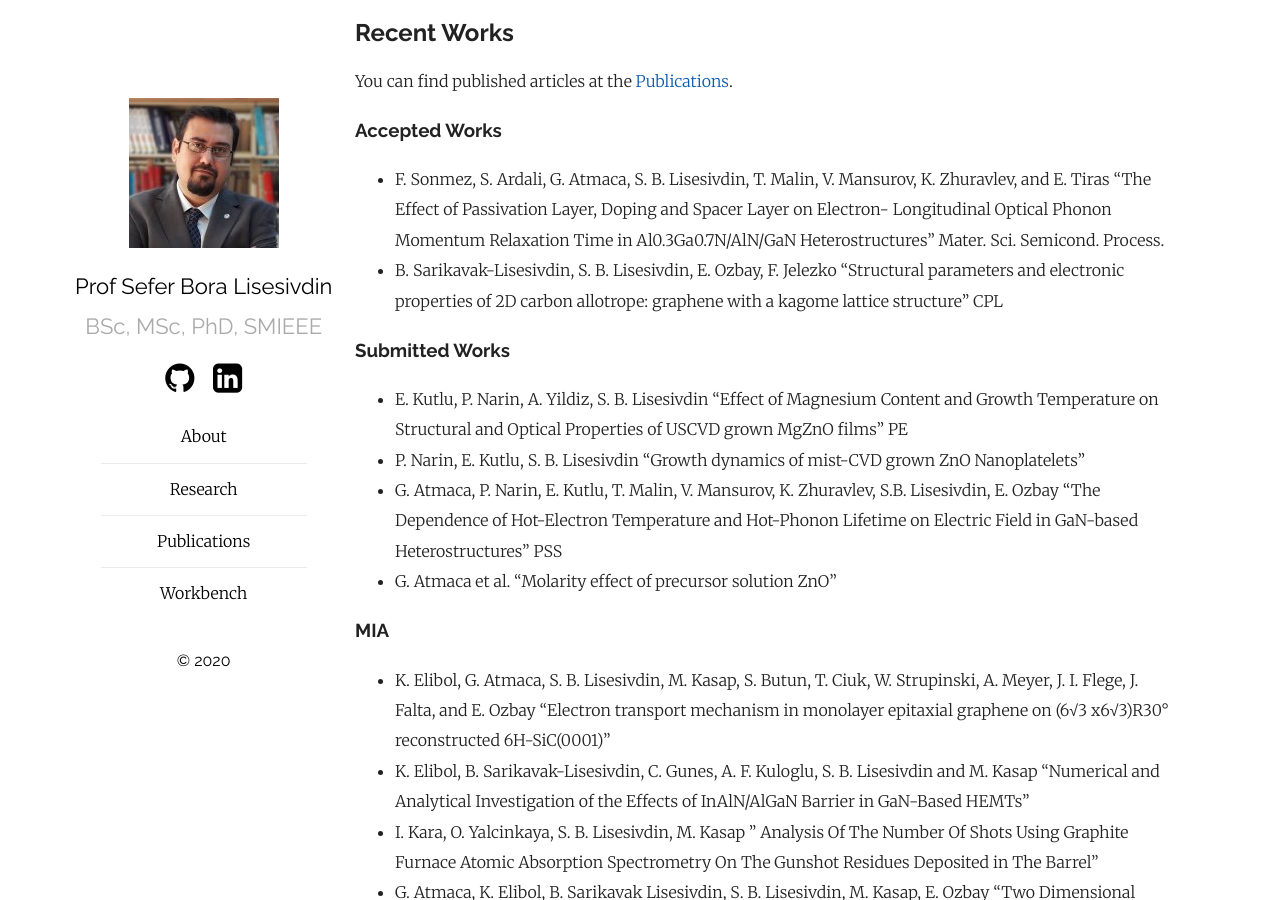
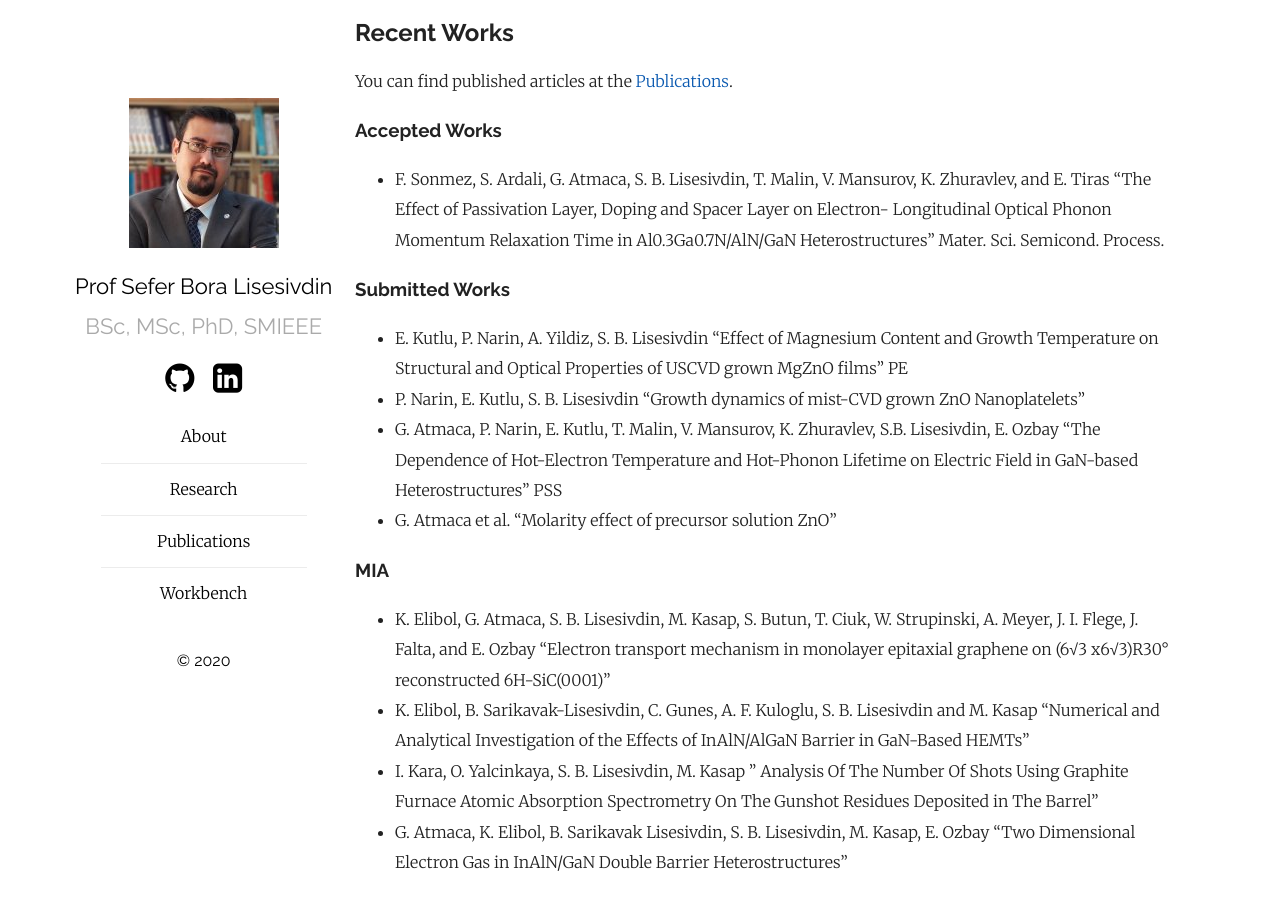
Before and after one commit to sblisesivdin/sblisesivdin.github.io, a Jekyll site: the page built from workbench.md, in a window 1280 px wide and 900 px high, scrolled down 595 px. Built offline with Jekyll 4.4.1, drawn with Linux system fonts in a browser that asks for light colours; our own code applies the rules of GitHub Pages for plain Markdown files.

Commit message:
Update workbench.md
Moving kagome article to publications.

```diff
--- a/workbench.md
+++ b/workbench.md
@@ -14,7 +14,6 @@ You can find published articles at the [Publications](publications.md).
 ### Accepted Works
 
 * F. Sonmez, S. Ardali, G. Atmaca, S. B. Lisesivdin, T. Malin, V. Mansurov, K. Zhuravlev, and E. Tiras "The Effect of Passivation Layer, Doping and Spacer Layer on Electron- Longitudinal Optical Phonon Momentum Relaxation Time in Al0.3Ga0.7N/AlN/GaN Heterostructures" Mater. Sci. Semicond. Process.
-* B. Sarikavak-Lisesivdin, S. B. Lisesivdin, E. Ozbay, F. Jelezko "Structural parameters and electronic properties of 2D carbon allotrope: graphene with a kagome lattice structure" CPL
 
 ### Submitted Works
 
```
